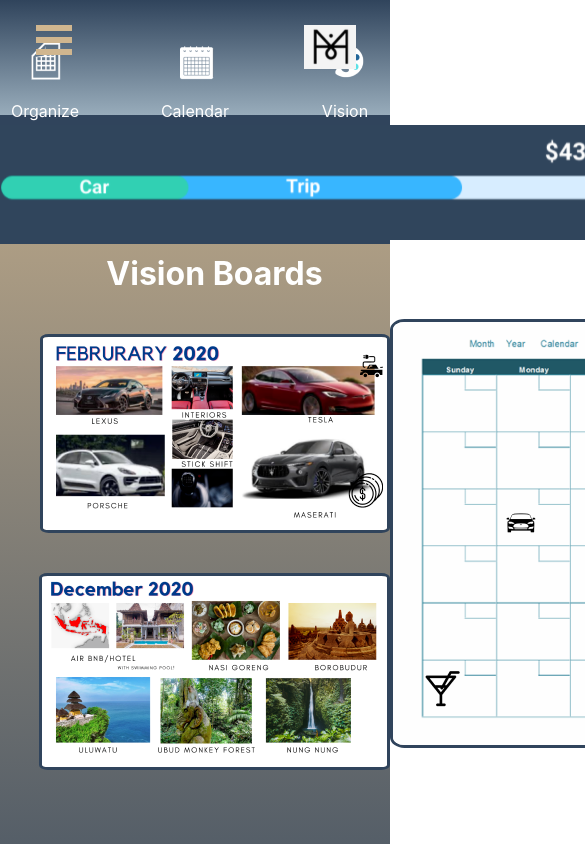
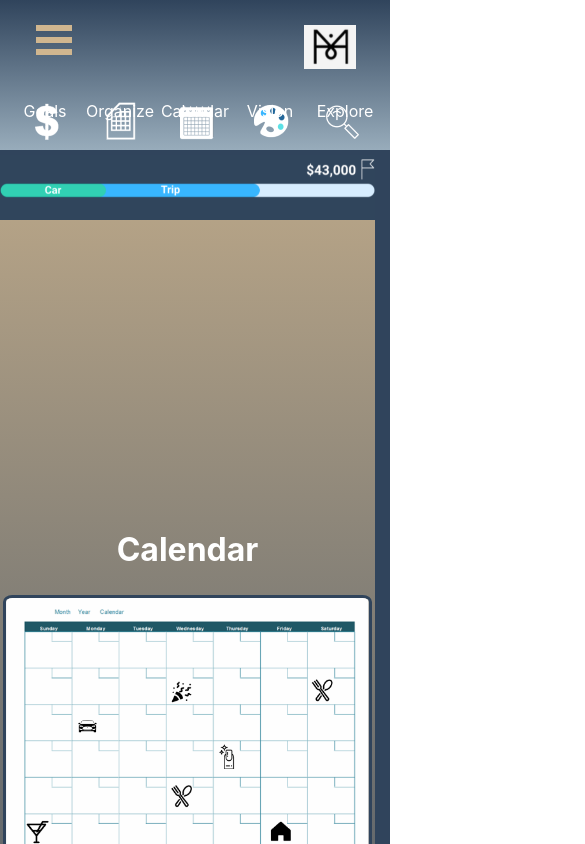
Before and after one commit to ctaar16/Mind-Your-Money, a React (Create React App) app in the folder client/: page / in a window 390 px wide. Shown: the top 844 px of the page, 585 px wide, since content can reach past the window. Built offline with nearby package versions, Linux system fonts and the light colour scheme; the HTML template or start-up script is replaced by a standard one.

Commit message:
updated media queries

```diff
--- a/client/src/App.css
+++ b/client/src/App.css
@@ -1,19 +1,3 @@
 .app {
   text-align: center;
 }
-
-header {
-
-}
-
-nav {
-
-}
-
-.login-form {
-
-}
-
-.login-button, .signup-button {
-
-}
--- a/client/src/components/shared/Layout/Layout.css
+++ b/client/src/components/shared/Layout/Layout.css
@@ -14,3 +14,14 @@
   top: 25px;
   display: block;
 }
+
+@media only screen and (max-width: 500px) {
+.logo {
+  /* width: 36px;
+  height: 30px;
+  right: 50px;
+  top: 25px; */
+  /* display: block; */
+}
+
+}
--- a/client/src/components/shared/Nav/Nav.css
+++ b/client/src/components/shared/Nav/Nav.css
@@ -24,3 +24,23 @@
   top: 85px;
   color: white;
 }
+
+@media only screen and (max-width: 500px) {
+  .nav-container {
+    width: 100vw;
+    background-image: linear-gradient(#30445c, #98acbb);
+    position: fixed;
+    display: flex;
+    justify-content: center;
+    align-items: center;
+    padding-top: 100px;
+  }
+
+  .nav-icons {
+  min-width: 75px;
+  min-height: 50px;
+  max-height: 50px;
+  max-width: 75px;
+  }
+
+}
--- a/client/src/screens/Homepage/Homepage.css
+++ b/client/src/screens/Homepage/Homepage.css
@@ -36,3 +36,58 @@
   border-radius: 2.5%;
   margin: 5px auto;
 }
+
+@media only screen and (max-width: 500px) {
+  .homepage-layout {
+    background-color: #30445c;
+  }
+
+
+  .homepage-container {
+    display:flex;
+    grid-template-columns: 1fr;
+    max-width: 375px;
+    flex-direction: column;
+    padding-top: 145px;
+    min-height: 132vh;
+  }
+
+  .progress-bar {
+    max-height: 50px;
+    margin: 0px;
+    margin-top: 0px;
+    padding-top: 10px;
+  }
+
+  .progress-img {
+    max-width: 375px;
+  }
+
+  .homepage {
+    padding-top: 325px;
+    max-width: 100vw;
+    height: 0px;
+    align-items: center;
+    flex-direction: column-reverse;
+  }
+
+  .boards-container {
+    align-items: center;
+    margin: 5px auto;
+    padding-top: 10px;
+  }
+
+  .board {
+    border-radius: 2.5%;
+  }
+
+  .calendar-container {
+    margin: 0px auto;
+    padding-top: 0px;
+  }
+
+  .calendar {
+    border-radius: 2.5%;
+    max-width: 93vw;
+  }
+}
--- a/client/src/screens/Homepage/Homepage.jsx
+++ b/client/src/screens/Homepage/Homepage.jsx
@@ -8,8 +8,8 @@
 
 const Homepage = () => {
   return (
-    <div>
-      <Layout />
+    <div className ="homepage-layout">
+    <Layout />
       <div className="homepage-container">
         <div className="progress-bar">
           <img className="progress-img" src={FullBar} alt="Progress" />
--- a/client/src/screens/Login/Login.css
+++ b/client/src/screens/Login/Login.css
@@ -35,3 +35,10 @@
     margin-left: 8px;
     width: 20px;
   }
+
+  @media only screen and (max-width: 500px) {
+    .account-layout {
+      height: 100vh;
+      padding-top: 175px;
+    }
+  }
--- a/client/src/screens/MyAccount/MyAccount.css
+++ b/client/src/screens/MyAccount/MyAccount.css
@@ -1,7 +1,7 @@
 .account-layout {
   background-color: #30445c;
   height: 100vh;
-  padding-top: 150px;
+  /* padding-top: 150px; */
 }
 
 .account-title {
@@ -35,3 +35,10 @@
   margin-left: 8px;
   width: 20px;
 }
+
+@media only screen and (max-width: 500px) {
+  .account-layout {
+    height: 110vh;
+    padding-top: 100px;
+  }
+}
```
